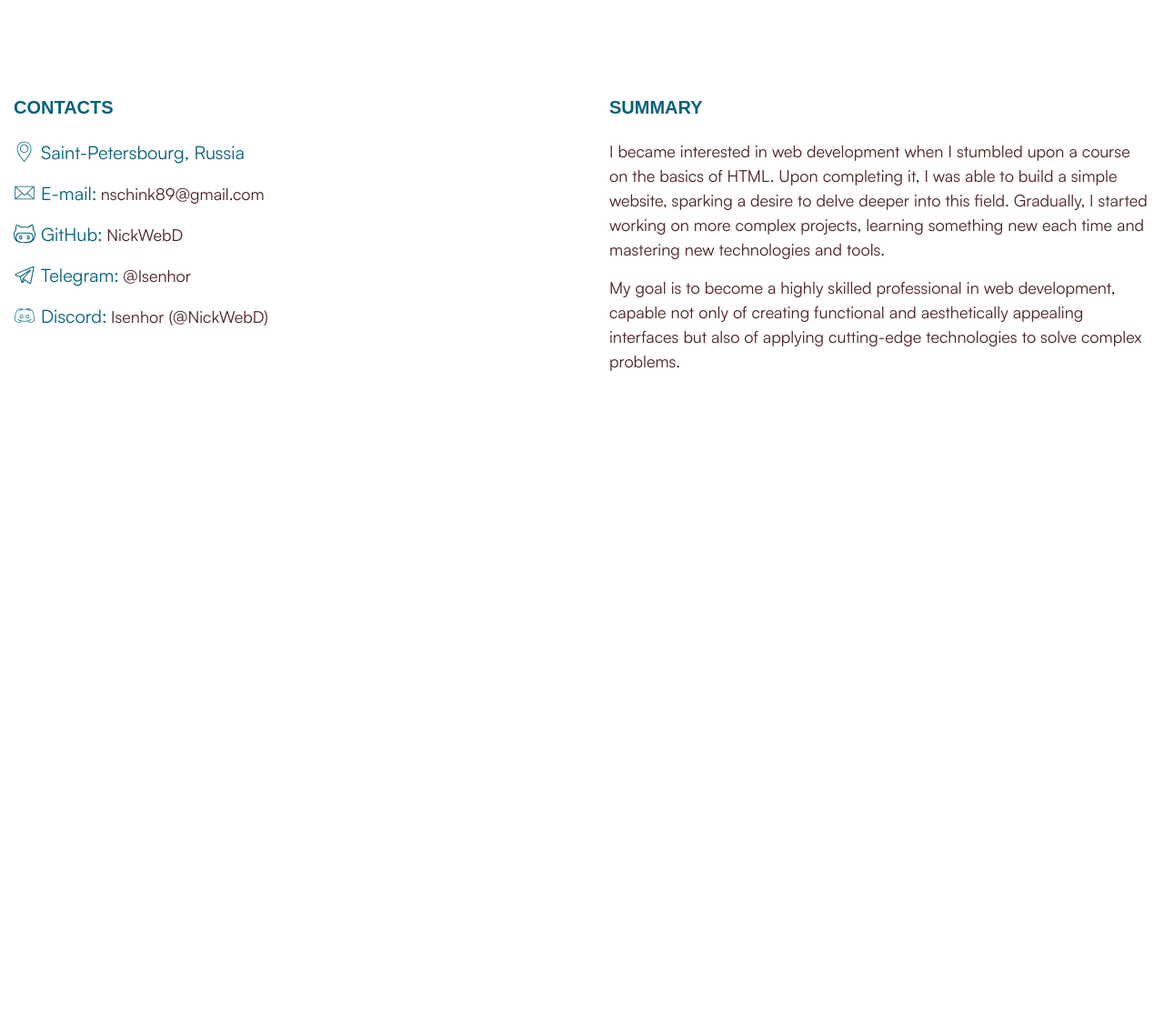
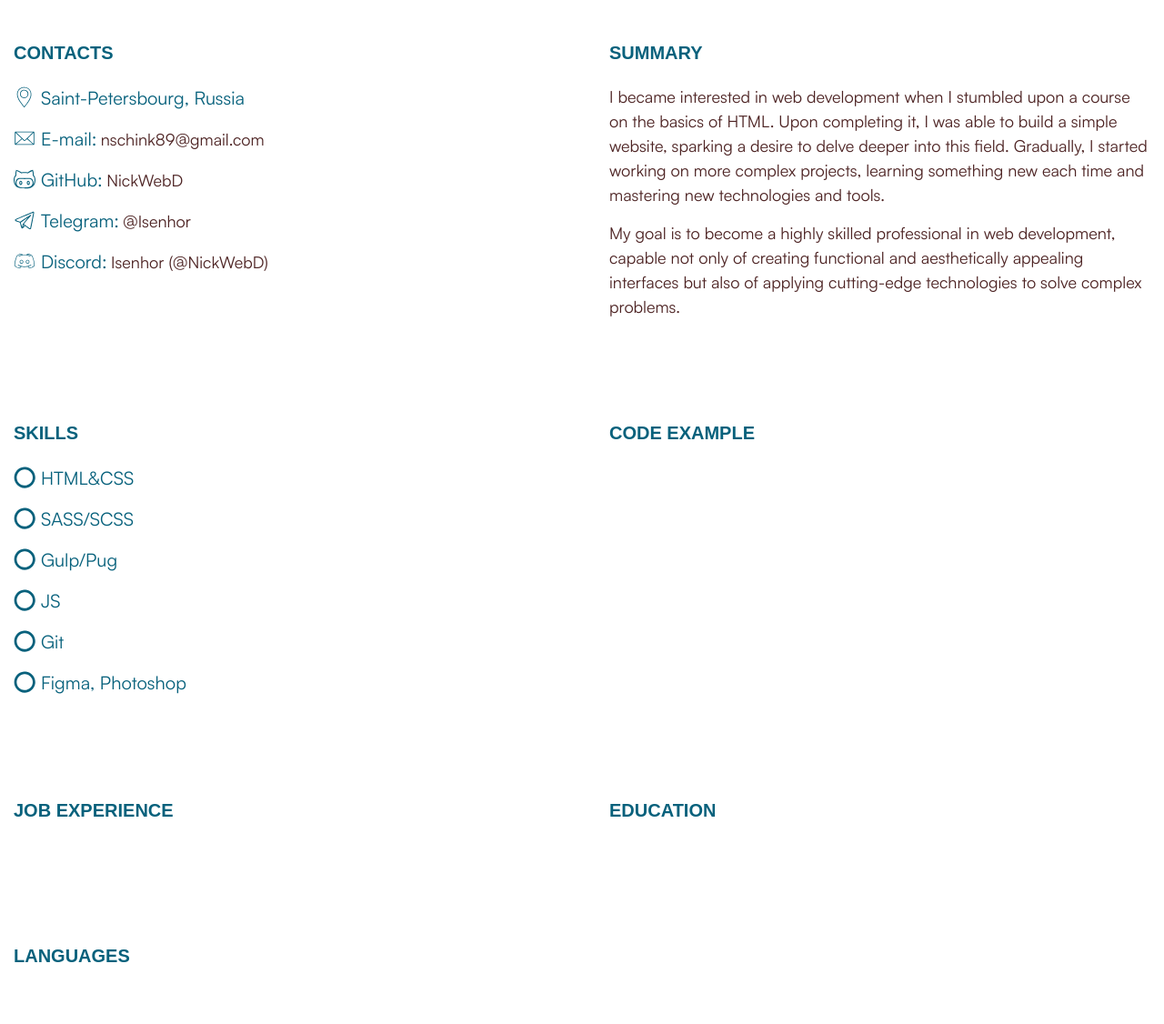
Before and after one commit to NickWebD/rsschool-cv, a website: page index.html in a window 1280 px wide. Shown: the part 387-1513 px from the top of the page at 91% size. Before the commit the page ends 858 px from the top, so only its background shows below. Drawn offline with Linux system fonts and the light colour scheme; a web font is replaced by a local one.

Commit message:
feat: add skills section

```diff
--- a/css/style.css
+++ b/css/style.css
@@ -65,7 +65,7 @@ svg {
 }
 
 .section {
-  padding: 60px 0;
+  padding: 40px 0;
 }
 
 .section--half {
@@ -243,6 +243,10 @@ svg {
   background-image: url("../assets/svg/5.svg");
 }
 
+.section__item--marked::before {
+  background-image: url("../assets/svg/6.svg");
+}
+
 .section__item + .section__item {
   margin-top: 15px;
 }
--- a/index.html
+++ b/index.html
@@ -74,11 +74,63 @@
     </section>
     <!-- //contacts -->
 
+    <!-- summary -->
     <section class="summary section section--half">
       <h2 class="section-title">Summary</h2>
       <p class="section__text">I became interested in web development when I stumbled upon a course on the basics of HTML. Upon completing it, I was able to build a simple website, sparking a desire to delve deeper into this field. Gradually, I started working on more complex projects, learning something new each time and mastering new technologies and tools.</p>
       <p class="section__text">My goal is to become a highly skilled professional in web development, capable not only of creating functional and aesthetically appealing interfaces but also of applying cutting-edge technologies to solve complex problems.</p>
    </section>
+   <!-- //summary -->
+
+   <!-- skills -->
+    <section class="skills section section--half">
+      <h2 class="section-title">Skills</h2>
+      <ul class="section__list">
+        <li class="section__item section__item--marked">
+           <span class="highlight">HTML&CSS</span>
+        </li>
+        <li class="section__item section__item--marked">
+          <span class="highlight">SASS/SCSS</span>
+        </li>
+        <li class="section__item section__item--marked">
+          <span class="highlight">Gulp/Pug</span>
+        </li>
+        <li class="section__item section__item--marked">
+          <span class="highlight">JS</span>
+        </li>
+        <li class="section__item section__item--marked">
+          <span class="highlight">Git</span>
+        </li>
+        <li class="section__item section__item--marked">
+          <span class="highlight">Figma, Photoshop</span>
+        </li>
+     </ul>
+    </section>
+    <!-- //skills -->
+
+    <!-- code example -->
+    <section class="code section section--half">
+      <h2 class="section-title">Code example</h2>
+    </section>
+    <!-- //code example -->
+
+    <!-- job experience -->
+    <section class="job section section--half">
+      <h2 class="section-title">Job experience</h2>
+    </section>
+    <!-- //job experience -->
+
+    <!-- education -->
+    <section class="education section section--half">
+      <h2 class="section-title">Education</h2>
+    </section>
+    <!-- //education -->
+
+    <!-- languages -->
+    <section class="languages section section--half">
+      <h2 class="section-title">Languages</h2>
+    </section>
+    <!-- //languages -->
 </div>
     </main>
     <footer class="footer"></footer>
```
